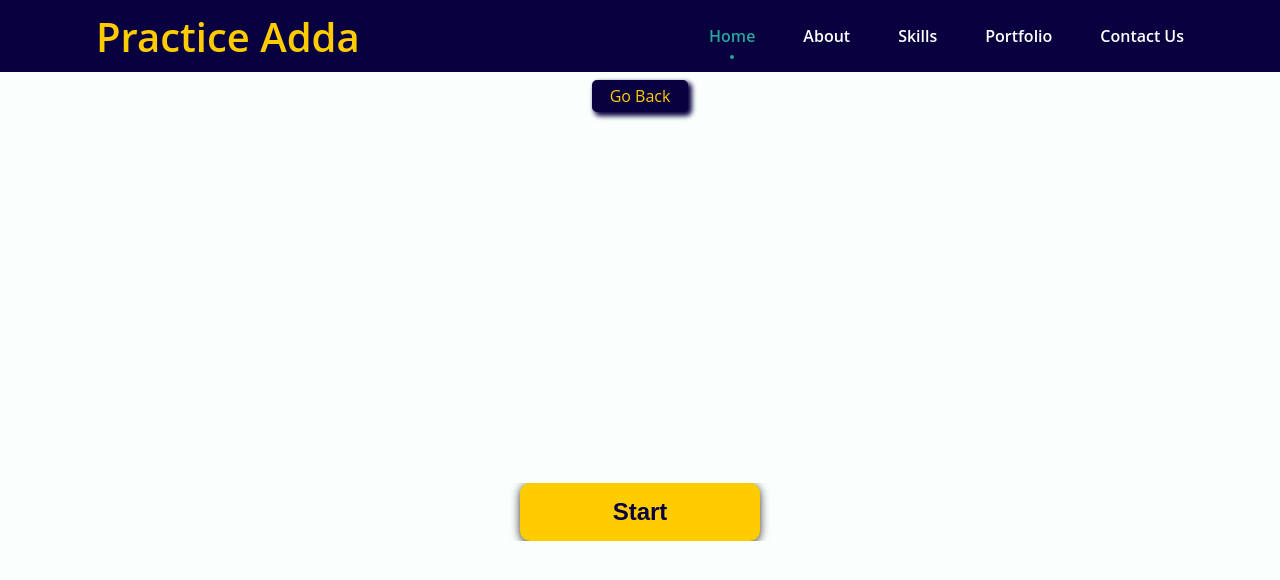
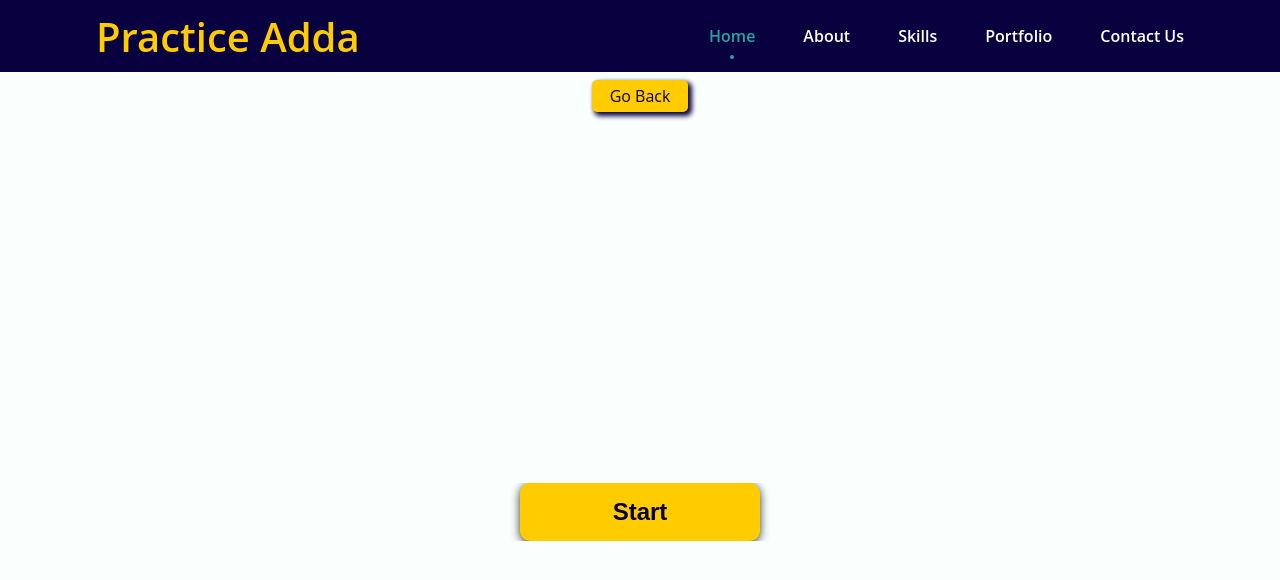
Before and after one commit to Piyush-4/Practiceadda, a plain HTML site: page Subjects/ga/geo/geo1/geo1pp1.html in a window 1280 px wide. In both pictures the pointer is over the link "Go Back". Drawn offline with nearby package versions, Linux system fonts and the light colour scheme; files whose address does not match are found by name.

Commit message:
hover effect added to back button in practice paper section

```diff
--- a/Subjects/ga/geo/geo1/geo1pp1.css
+++ b/Subjects/ga/geo/geo1/geo1pp1.css
@@ -280,7 +280,10 @@ margin-top:15vh;
     margin: 1rem auto;
     text-align: center;
 }
-
+.back-btn a:hover{
+background-color: #ffcc00;
+color: #090040;
+}
 
 
 /*========== Test section starts here ============*/
```
